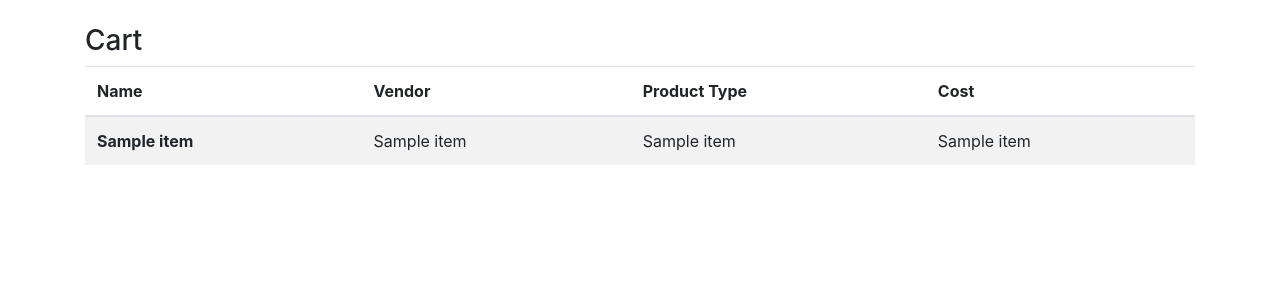
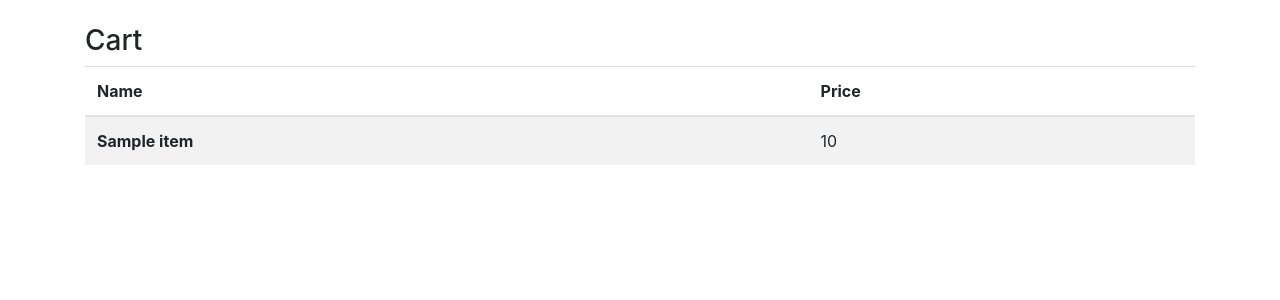
Before and after one commit to nishanthc/dj-shopify, a Django app: template templates/cart.html in a window 1280 px wide. Shown: the part 56-356 px from the top of the page. Run offline with Django 3.2, Linux system fonts and the light colour scheme; the template is opened without the code that fills it: most values are stand-ins (such as "Sample title", 1, 10 or a date in 2020); parts of the project's set-up code (start-up, migrations or seed data) failed here and were passed over; some libraries are stand-ins or nearby versions.

Commit message:
view session based cart on cart page

```diff
--- a/shop/views.py
+++ b/shop/views.py
@@ -25,7 +25,11 @@ class CartView(TemplateView):
 
     def get_context_data(self, **kwargs):
         context = super().get_context_data(**kwargs)
-        context["cart_items"] = "test"
+        if not self.request.user.is_authenticated:
+            variants = self.request.session['variants']
+            variants = Variant.objects.filter(id__in=variants)
+
+        context["cart_items"] = variants
         pprint(context)
         return context
 
--- a/templates/cart.html
+++ b/templates/cart.html
@@ -6,18 +6,15 @@
         <thead>
         <tr>
             <th scope="col">Name</th>
-            <th scope="col">Vendor</th>
-            <th scope="col">Product Type</th>
-            <th scope="col">Cost</th>
+            <th scope="col">Price</th>
         </tr>
         </thead>
         <tbody>
         {% for item in cart_items %}
             <tr>
                 <th scope="row">{{ item }}</th>
-                <td>{{ item }}</td>
-                <td>{{ item }}</td>
-                <td>{{ item }}</td>
+                <td>{{ item.price }}</td>
+
             </tr>
         {% endfor %}
 
```
